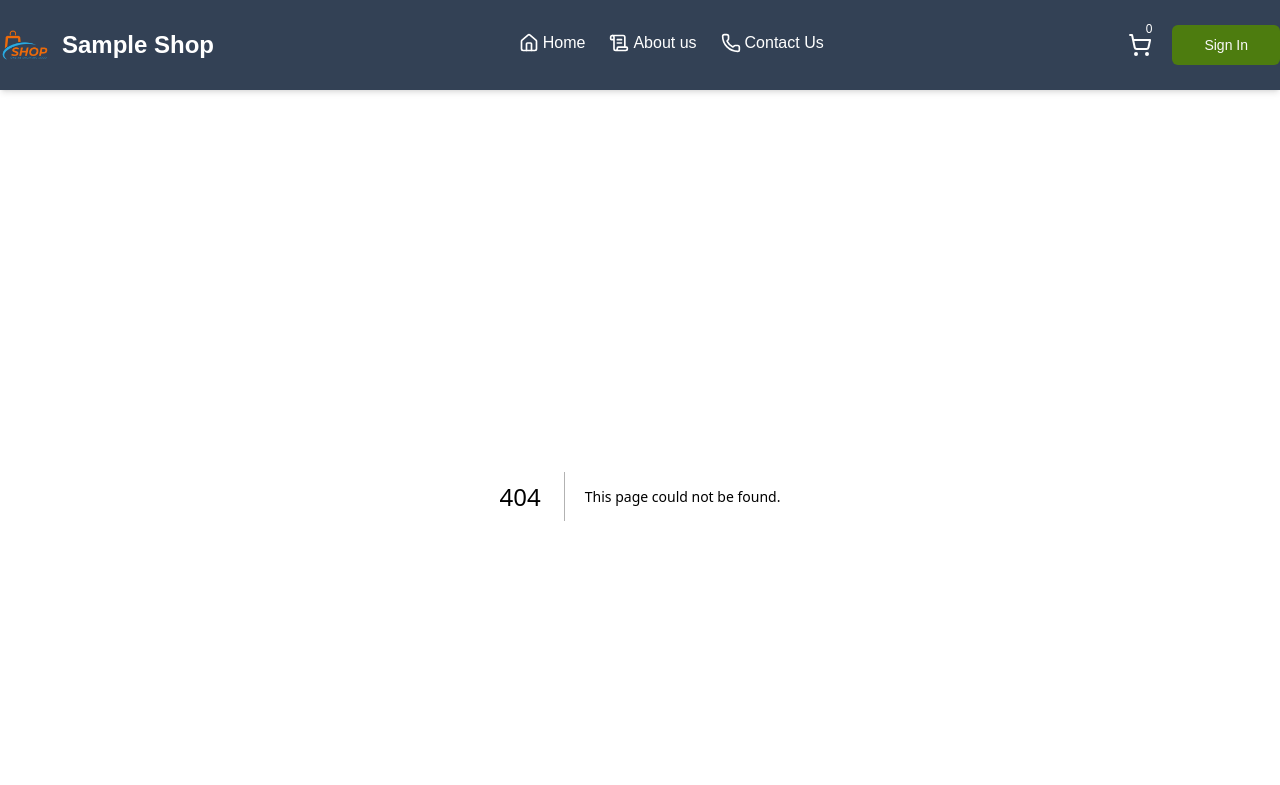
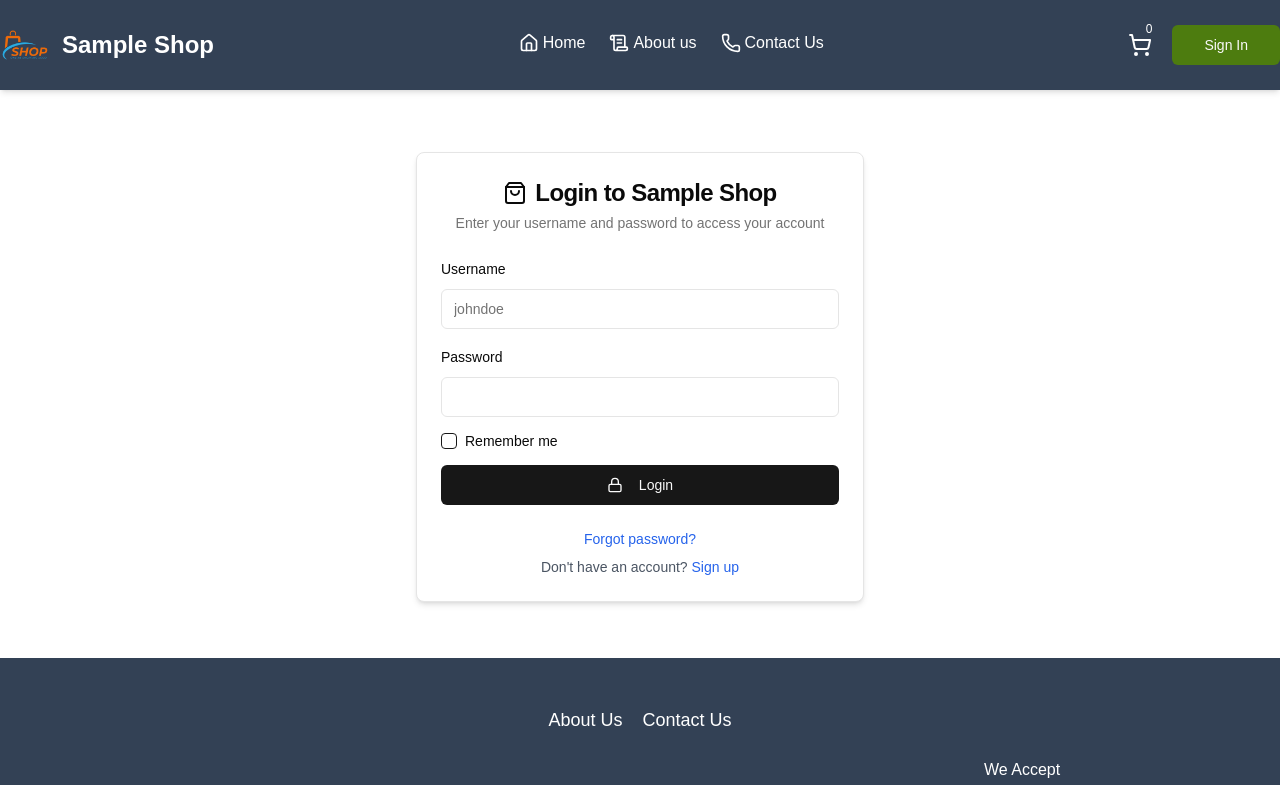
Before and after one commit to rafsun-riad/sample-shop, a Next.js app: page /login in a window 1280 px wide. Before the commit this address had no page. Shown: the top 785 px of the page. Built offline with nearby package versions, Linux system fonts and the light colour scheme.

Commit message:
signin and singup

```diff
--- a/app/_components/ProductCard.tsx
+++ b/app/_components/ProductCard.tsx
@@ -8,7 +8,7 @@ import Link from "next/link";
 function ProductCard() {
   return (
     <div>
-      <Card className={cn("max-w-80 overflow-hidden")}>
+      <Card className={cn("max-w-80 overflow-hidden shadow-md")}>
         <CardContent className={cn("px-0 pb-0 relative")}>
           <Image
             src="/placeholder-image.jpg"
--- /dev/null
+++ b/app/login/page.tsx
@@ -0,0 +1,97 @@
+"use client";
+
+import { useState } from "react";
+import { Button } from "@/components/ui/button";
+import { Input } from "@/components/ui/input";
+import { Label } from "@/components/ui/label";
+import { Checkbox } from "@/components/ui/checkbox";
+import {
+  Card,
+  CardContent,
+  CardDescription,
+  CardFooter,
+  CardHeader,
+  CardTitle,
+} from "@/components/ui/card";
+import { ShoppingBag, Lock } from "lucide-react";
+import Link from "next/link";
+
+export default function LoginForm() {
+  const [username, setUsername] = useState("");
+  const [password, setPassword] = useState("");
+
+  const handleSubmit = (e: React.FormEvent) => {
+    e.preventDefault();
+    console.log("Login attempted with:", { username, password });
+  };
+
+  return (
+    <div className=" container mx-auto my-10">
+      <div className="min-h-full flex items-center justify-center p-4 ">
+        <Card className="w-full max-w-md shadow-md">
+          <CardHeader className="space-y-1">
+            <CardTitle className="text-2xl font-bold text-center flex items-center justify-center">
+              <ShoppingBag className="mr-2 h-6 w-6" />
+              Login to Sample Shop
+            </CardTitle>
+            <CardDescription className="text-center">
+              Enter your username and password to access your account
+            </CardDescription>
+          </CardHeader>
+          <CardContent>
+            <form onSubmit={handleSubmit}>
+              <div className="space-y-4">
+                <div className="space-y-2">
+                  <Label htmlFor="username">Username</Label>
+                  <Input
+                    id="username"
+                    placeholder="johndoe"
+                    value={username}
+                    onChange={(e) => setUsername(e.target.value)}
+                    required
+                  />
+                </div>
+                <div className="space-y-2">
+                  <Label htmlFor="password">Password</Label>
+                  <Input
+                    id="password"
+                    type="password"
+                    value={password}
+                    onChange={(e) => setPassword(e.target.value)}
+                    required
+                  />
+                </div>
+                <div className="flex items-center space-x-2">
+                  <Checkbox id="remember" />
+                  <label
+                    htmlFor="remember"
+                    className="text-sm font-medium leading-none peer-disabled:cursor-not-allowed peer-disabled:opacity-70"
+                  >
+                    Remember me
+                  </label>
+                </div>
+                <Button type="submit" className="w-full">
+                  <Lock className="mr-2 h-4 w-4" /> Login
+                </Button>
+              </div>
+            </form>
+          </CardContent>
+          <CardFooter className="flex flex-col space-y-2">
+            <Link
+              href="#"
+              className="text-sm text-blue-600 hover:underline text-center w-full"
+            >
+              Forgot password?
+            </Link>
+            <div className="text-sm text-gray-600 text-center">
+              Don&apos;t have an account?{" "}
+              <Link href="/register" className="text-blue-600 hover:underline">
+                Sign up
+              </Link>
+            </div>
+          </CardFooter>
+        </Card>
+      </div>
+    </div>
+  );
+}
--- a/app/product/[id]/page.tsx
+++ b/app/product/[id]/page.tsx
@@ -9,7 +9,7 @@ function ProductDetails() {
       <div className="grid md:grid-cols-2 gap-8">
         <Card className="border-0 shadow-none">
           <CardContent className="p-0">
-            <div className="relative aspect-square">
+            <div className="relative aspect-square border border-gray-200 rounded-lg">
               <Image
                 src="/placeholder-image.jpg"
                 alt="Product image"
--- /dev/null
+++ b/app/register/page.tsx
@@ -0,0 +1,83 @@
+import { Button } from "@/components/ui/button";
+import { Input } from "@/components/ui/input";
+import { Label } from "@/components/ui/label";
+import {
+  Card,
+  CardContent,
+  CardDescription,
+  CardHeader,
+  CardTitle,
+} from "@/components/ui/card";
+import Image from "next/image";
+import Link from "next/link";
+
+export default function SignUpForm() {
+  return (
+    <div className="container mx-auto my-10">
+      <div className="min-h-full flex items-center justify-center p-4">
+        <Card className="w-full max-w-4xl">
+          <CardContent className="p-0">
+            <div className="flex flex-col md:flex-row">
+              <div className="flex-1 p-6 md:p-8">
+                <CardHeader className="p-0 mb-6">
+                  <CardTitle className="text-2xl font-bold">
+                    Create an account
+                  </CardTitle>
+                  <CardDescription>
+                    Sign up to get started with our service
+                  </CardDescription>
+                </CardHeader>
+                <form className="space-y-4">
+                  <div className="space-y-2">
+                    <Label htmlFor="name">Full Name</Label>
+                    <Input id="name" placeholder="John Doe" required />
+                  </div>
+                  <div className="space-y-2">
+                    <Label htmlFor="email">Email</Label>
+                    <Input
+                      id="email"
+                      type="email"
+                      placeholder="john@example.com"
+                      required
+                    />
+                  </div>
+                  <div className="space-y-2">
+                    <Label htmlFor="password">Password</Label>
+                    <Input id="password" type="password" required />
+                  </div>
+                  <div className="space-y-2">
+                    <Label htmlFor="confirm-password">Confirm Password</Label>
+                    <Input id="confirm-password" type="password" required />
+                  </div>
+                  <Button type="submit" className="w-full">
+                    Sign Up
+                  </Button>
+                </form>
+                <div className="text-sm text-gray-600 text-center mt-4">
+                  Already have an account?{" "}
+                  <Link href="/login" className="text-blue-600 hover:underline">
+                    Sign In
+                  </Link>
+                </div>
+              </div>
+
+              <div className="flex-1 bg-gray-200 relative overflow-hidden">
+                {/* <img
+                src="/placeholder.svg?height=600&width=600"
+                alt="Sign up illustration"
+                className="w-full h-full object-cover"
+              /> */}
+                <Image
+                  src="/register.jpg"
+                  alt="Sign up "
+                  fill
+                  className="w-full h-full object-cover rounded-r-md"
+                />
+              </div>
+            </div>
+          </CardContent>
+        </Card>
+      </div>
+    </div>
+  );
+}
```
Also changed, not shown: 1 other file (tests, documents, lock files or other folders).
